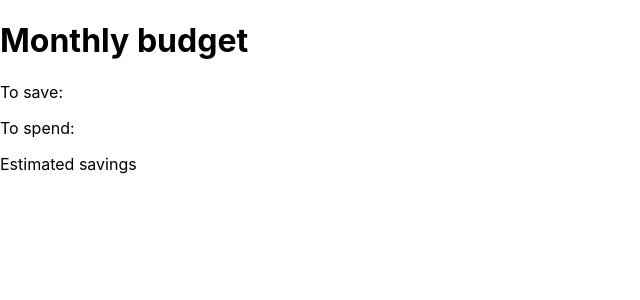
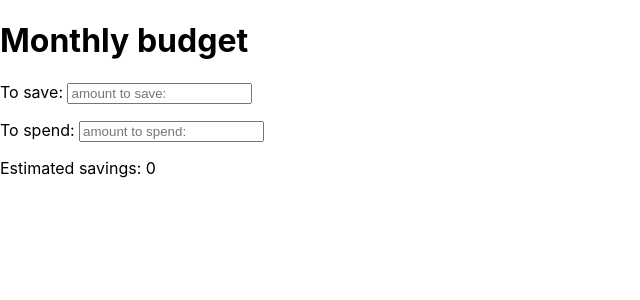
Before and after one commit to Matrixow/E-finance, a React (Create React App) app: page /budget in a window 1280 px wide. Shown: the top 300 px of the page, without its empty margins (0-640 px from the left). Built offline with nearby package versions, Linux system fonts and the light colour scheme.

Commit message:
added the budget route

```diff
--- a/src/App.js
+++ b/src/App.js
@@ -10,6 +10,7 @@ function App() {
         <BrowserRouter>
             <Routes>
                 <Route index element={<Home/>} ></Route>
+                <Route index path='/home' element={<Home/>} ></Route>
                 <Route path='/budget' element={<Budget/>}></Route>
             </Routes>
         </BrowserRouter>
--- a/src/pages/Budget.js
+++ b/src/pages/Budget.js
@@ -1,11 +1,28 @@
+import { useState } from "react"
+
 export default function Budget(){
+    let [tosave, setTosave] = useState(0)
+    let [savings, setSavings] = useState(0)
+    let [spend, setSpend] = useState(0)
+
+
+    const estimate = ()=>{
+        let save = document.querySelector("#save")
+        let spend = document.querySelector("#spend")
+
+        console.log(save.value - spend.value)
+        setSavings(save.value - spend.value)
+
+    }
+
     return(
         <>
+        <form>
         <h1>Monthly budget</h1>
-        <p>To save: </p>
-        <p>To spend: </p>
-        <p>Estimated savings</p>
-
+        <p>To save: <span><input id='save' placeholder="amount to save: " onChange={estimate}></input></span> </p>
+        <p>To spend:  <span><input id='spend' placeholder="amount to spend: " onChange={estimate}></input></span></p>
+        <p>Estimated savings: {savings} </p>
+        </form>
 
         </>
     )
```
